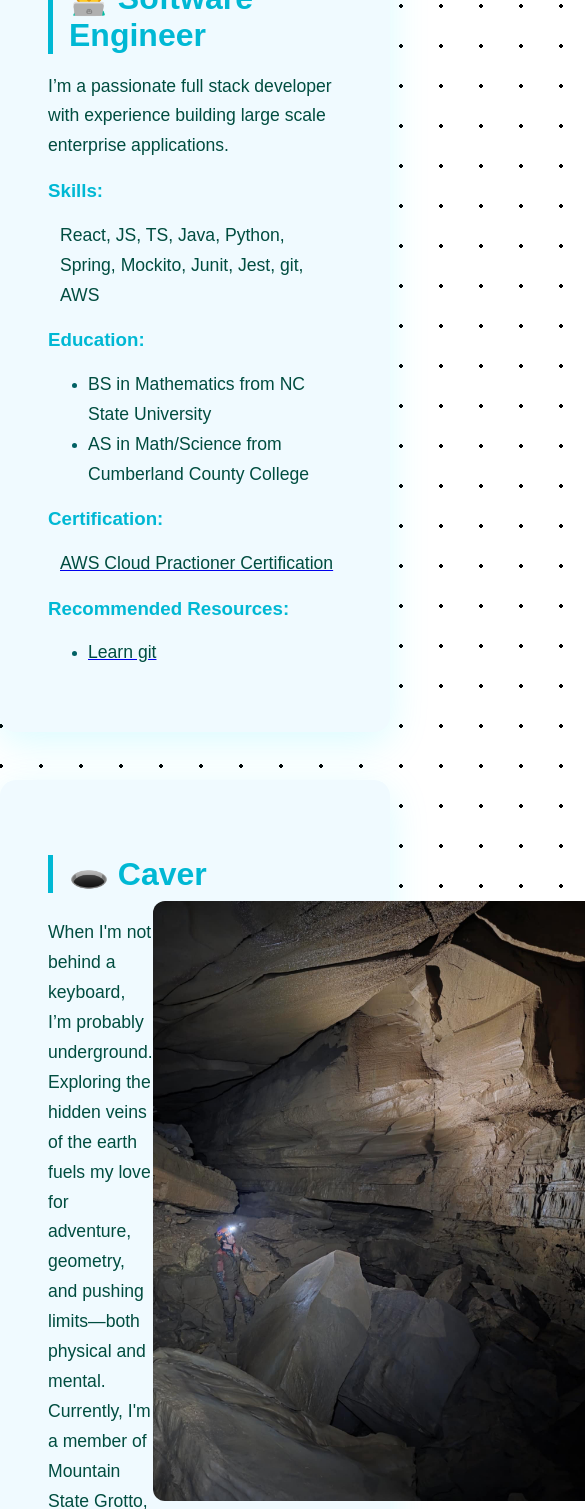
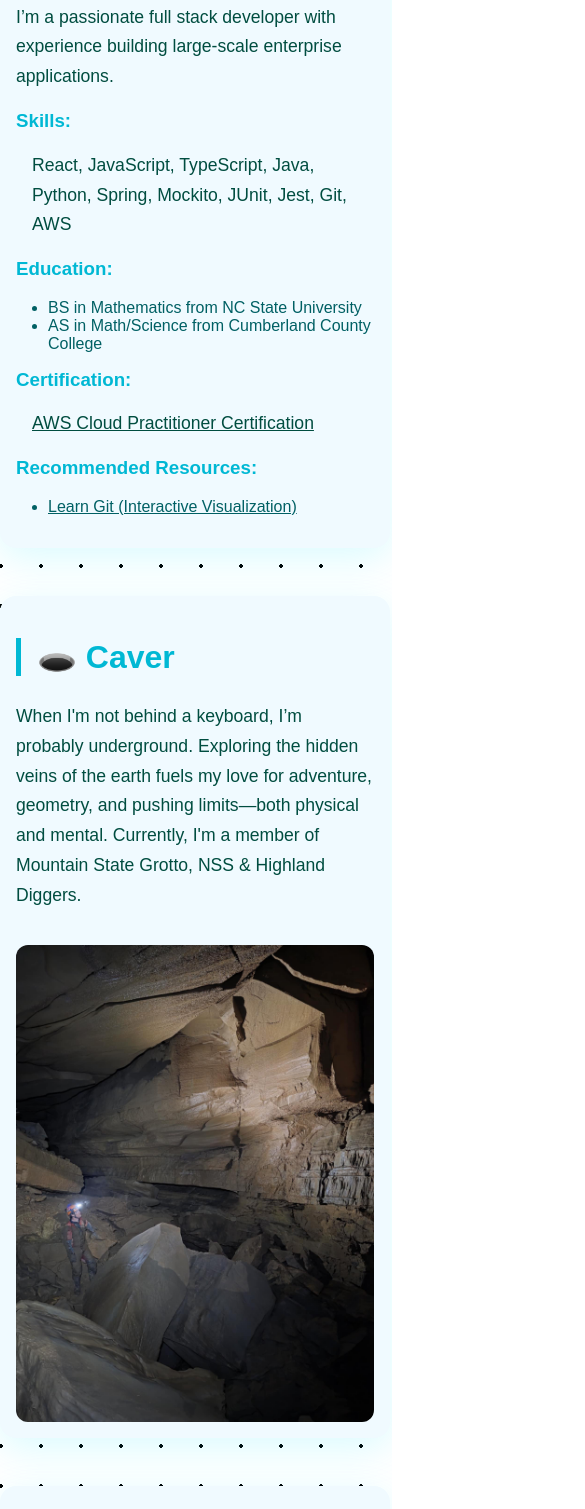
Before and after one commit to zevyirmiyahu/mysite, a website: page index.html in a window 390 px wide. Shown: the part 235-1744 px from the top of the page, 585 px wide, since content can reach past the window. Drawn offline with Linux system fonts and the light colour scheme.

Commit message:
made mobile friendly responsive

```diff
--- a/index.html
+++ b/index.html
@@ -66,10 +66,7 @@
         </div>
 
         <div style="padding-top: 16px; padding-right: 8px">
-          <a
-            class="tooltip"
-            href="https://www.instagram.com/electricspacebox/profilecard/?igsh=aHQzNGdxcTlnMjBo"
-          >
+          <a class="tooltip" href="https://www.instagram.com/electricspacebox/">
             <span class="tooltiptext">Instagram</span>
             <svg
               xmlns="http://www.w3.org/2000/svg"
@@ -173,64 +170,83 @@
       </div>
     </header>
 
-    <section>
+    <section style="padding: 1rem">
       <h2>👨‍💻 Software Engineer</h2>
       <p>
-        I’m a passionate full stack developer with experience building large
-        scale enterprise applications.
-      </p>
-      <h3 style="color: #00b8d4">Skills:</h3>
-      <p style="margin-left: 12px">
-        React, JS, TS, Java, Python, Spring, Mockito, Junit, Jest, git, AWS
+        I’m a passionate full stack developer with experience building
+        large-scale enterprise applications.
       </p>
 
-      <h3 style="color: #00b8d4">Education:</h3>
-      <ul>
-        <li>
-          <p style="margin: 0">BS in Mathematics from NC State University</p>
-        </li>
-        <li>
-          <p style="margin: 0">
-            AS in Math/Science from Cumberland County College
-          </p>
-        </li>
+      <h3 style="color: #00b8d4; margin-top: 1rem">Skills:</h3>
+      <p style="margin-left: 1rem">
+        React, JavaScript, TypeScript, Java, Python, Spring, Mockito, JUnit,
+        Jest, Git, AWS
+      </p>
+
+      <h3 style="color: #00b8d4; margin-top: 1rem">Education:</h3>
+      <ul style="margin-left: 1rem; padding-left: 1rem">
+        <li>BS in Mathematics from NC State University</li>
+        <li>AS in Math/Science from Cumberland County College</li>
       </ul>
 
-      <h3 style="color: #00b8d4">Certification:</h3>
-      <a
-        href="https://www.credly.com/badges/ad75f2fb-a0c5-48d3-b9cf-e3f3eb1e52f7/linked_in_profile"
-        ><p style="margin-left: 12px">AWS Cloud Practioner Certification</p></a
-      >
+      <h3 style="color: #00b8d4; margin-top: 1rem">Certification:</h3>
+      <p style="margin-left: 1rem">
+        <a
+          href="https://www.credly.com/badges/ad75f2fb-a0c5-48d3-b9cf-e3f3eb1e52f7/linked_in_profile"
+          target="_blank"
+          rel="noopener noreferrer"
+          style="color: inherit; text-decoration: underline"
+        >
+          AWS Cloud Practitioner Certification
+        </a>
+      </p>
 
-      <h3 style="color: #00b8d4">Recommended Resources:</h3>
-      <ul>
+      <h3 style="color: #00b8d4; margin-top: 1rem">Recommended Resources:</h3>
+      <ul style="margin-left: 1rem; padding-left: 1rem">
         <li>
-          <a href="https://learngitbranching.js.org/?locale=en_US"
-            ><p style="margin: 0">Learn git</p></a
+          <a
+            href="https://learngitbranching.js.org/?locale=en_US"
+            target="_blank"
+            rel="noopener noreferrer"
+            style="color: inherit; text-decoration: underline"
           >
+            Learn Git (Interactive Visualization)
+          </a>
         </li>
       </ul>
     </section>
 
-    <section>
+    <section style="padding: 1rem">
       <h2>🕳️ Caver</h2>
-      <div style="display: flex; justify-content: space-between">
-        <p>
+      <div
+        style="
+          display: flex;
+          flex-wrap: wrap;
+          gap: 1rem;
+          align-items: flex-start;
+        "
+      >
+        <p style="flex: 1; min-width: 250px">
           When I'm not behind a keyboard, I’m probably underground. Exploring
           the hidden veins of the earth fuels my love for adventure, geometry,
           and pushing limits—both physical and mental. Currently, I'm a member
           of Mountain State Grotto, NSS & Highland Diggers.
         </p>
         <img
-          width="600px"
-          height="600px"
           src="./assets/caving1.jpeg"
-          style="border-radius: 12px"
+          style="
+            max-width: 100%;
+            height: auto;
+            border-radius: 12px;
+            flex: 1;
+            min-width: 250px;
+          "
+          alt="Caving photo"
         />
       </div>
     </section>
 
-    <section>
+    <section style="padding: 1rem">
       <h2>☕ Coffee Lover</h2>
       <p>
         Every good day starts with a perfect cup. From hand-grinding beans to
--- a/styles/theme.css
+++ b/styles/theme.css
@@ -99,3 +99,9 @@ p {
   visibility: visible;
   opacity: 1;
 }
+
+img {
+  max-width: 100%;
+  height: auto;
+  display: block;
+}
```
